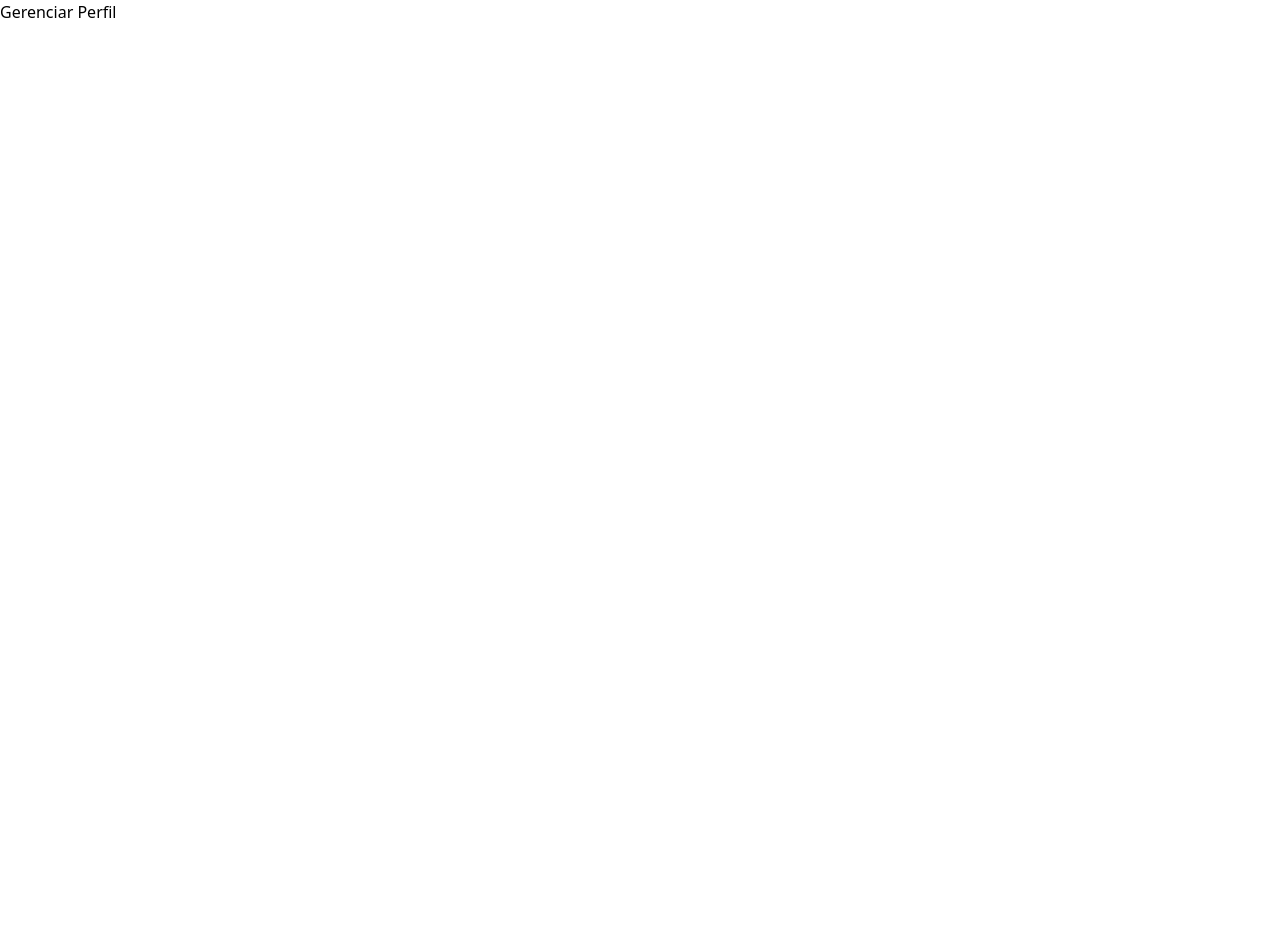
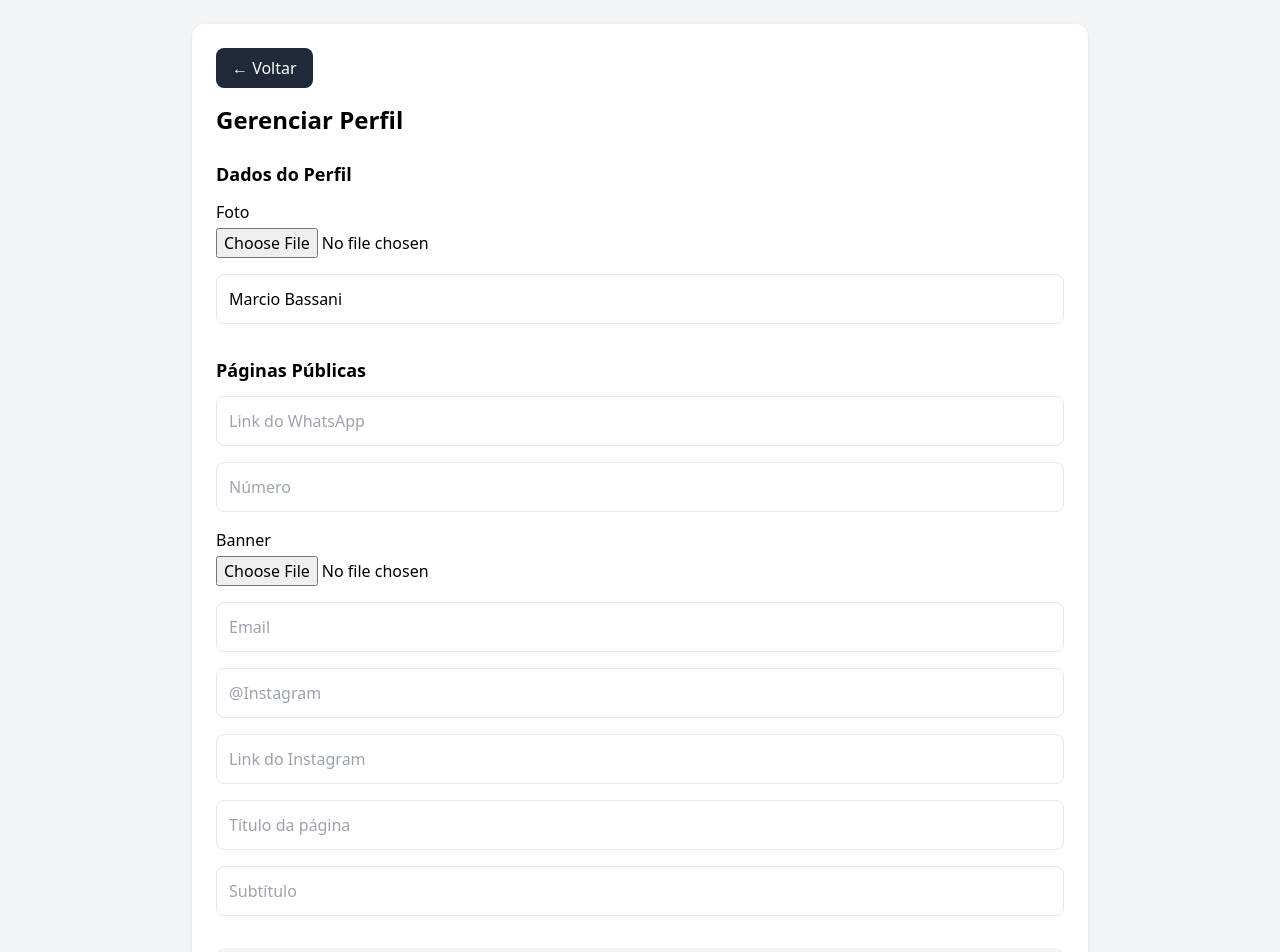
Before and after one commit to Rh4yanna/marcenaria, a React (Vite) app: page /gerenciarPerfil in a window 1280 px wide. Shown: the top 952 px of the page. Before the commit the page ends 800 px from the top, so only its background shows below. Built offline with nearby package versions, Linux system fonts and the light colour scheme; sample sign-in values are in the browser's storage.

Commit message:
pagina de gerencia perfil

```diff
--- a/src/pages/gerenciarPerfil.jsx
+++ b/src/pages/gerenciarPerfil.jsx
@@ -1,5 +1,233 @@
+import { useState } from "react";
+import { useNavigate } from "react-router-dom";
+
 function GerenciarPerfil() {
-  return <div>Gerenciar Perfil</div>;
+  const navigate = useNavigate();
+
+  // ===== DADOS =====
+  const [perfil, setPerfil] = useState({
+    nome: "Marcio Bassani",
+    foto: "",
+    previewFoto: "",
+  });
+
+  const [publico, setPublico] = useState({
+    whatsapp: "",
+    telefone: "",
+    banner: "",
+    previewBanner: "",
+    email: "",
+    instagram: "",
+    instagramLink: "",
+    titulo: "",
+    subtitulo: "",
+  });
+
+  const linkPublico = "https://seusite.com/bassani"; // editar depois que tiver o link real
+
+  // ===== HANDLERS =====
+  const handlePerfil = (e) => {
+    const { name, value } = e.target;
+    setPerfil({ ...perfil, [name]: value });
+  };
+
+  const handlePublico = (e) => {
+    const { name, value } = e.target;
+    setPublico({ ...publico, [name]: value });
+  };
+
+  const handleFoto = (e) => {
+    const file = e.target.files[0];
+    if (!file) return;
+
+    setPerfil({
+      ...perfil,
+      foto: file,
+      previewFoto: URL.createObjectURL(file),
+    });
+  };
+
+  const handleBanner = (e) => {
+    const file = e.target.files[0];
+    if (!file) return;
+
+    setPublico({
+      ...publico,
+      banner: file,
+      previewBanner: URL.createObjectURL(file),
+    });
+  };
+
+  const copiarLink = () => {
+    navigator.clipboard.writeText(linkPublico);
+    alert("Link copiado!");
+  };
+
+  const salvar = () => {
+    console.log("Perfil:", perfil);
+    console.log("Publico:", publico);
+
+    alert("Dados salvos (depois conectamos com API)");
+  };
+
+  return (
+    <div className="min-h-screen bg-gray-100 p-6">
+      <div className="max-w-4xl mx-auto bg-white p-6 rounded-xl shadow">
+
+        {/* VOLTAR */}
+        <button
+          onClick={() => navigate("/home")}
+          className="mb-4 bg-gray-800 text-white px-4 py-2 rounded-lg"
+        >
+          ← Voltar
+        </button>
+
+        <h2 className="text-2xl font-bold mb-6">
+          Gerenciar Perfil
+        </h2>
+
+        {/* ===== PERFIL ===== */}
+        <h3 className="text-lg font-semibold mb-3">
+          Dados do Perfil
+        </h3>
+
+        <div className="flex flex-col gap-4 mb-8">
+
+          {/* FOTO */}
+          <div>
+            <label className="block mb-1">Foto</label>
+
+            {perfil.previewFoto && (
+              <img
+                src={perfil.previewFoto}
+                alt="preview"
+                className="w-20 h-20 rounded-full object-cover mb-2"
+              />
+            )}
+
+            <input type="file" onChange={handleFoto} />
+          </div>
+
+          {/* NOME */}
+          <input
+            type="text"
+            name="nome"
+            value={perfil.nome}
+            onChange={handlePerfil}
+            placeholder="Nome"
+            className="p-3 border rounded-lg"
+          />
+        </div>
+
+        {/* ===== PÁGINA PÚBLICA ===== */}
+        <h3 className="text-lg font-semibold mb-3">
+          Páginas Públicas
+        </h3>
+
+        <div className="flex flex-col gap-4 mb-8">
+
+          <input
+            type="text"
+            name="whatsapp"
+            value={publico.whatsapp}
+            onChange={handlePublico}
+            placeholder="Link do WhatsApp"
+            className="p-3 border rounded-lg"
+          />
+
+          <input
+            type="text"
+            name="telefone"
+            value={publico.telefone}
+            onChange={handlePublico}
+            placeholder="Número"
+            className="p-3 border rounded-lg"
+          />
+
+          {/* BANNER */}
+          <div>
+            <label className="block mb-1">Banner</label>
+
+            {publico.previewBanner && (
+              <img
+                src={publico.previewBanner}
+                alt="banner"
+                className="w-full h-32 object-cover rounded-lg mb-2"
+              />
+            )}
+
+            <input type="file" onChange={handleBanner} />
+          </div>
+
+          <input
+            type="email"
+            name="email"
+            value={publico.email}
+            onChange={handlePublico}
+            placeholder="Email"
+            className="p-3 border rounded-lg"
+          />
+
+          <input
+            type="text"
+            name="instagram"
+            value={publico.instagram}
+            onChange={handlePublico}
+            placeholder="@Instagram"
+            className="p-3 border rounded-lg"
+          />
+
+          <input
+            type="text"
+            name="instagramLink"
+            value={publico.instagramLink}
+            onChange={handlePublico}
+            placeholder="Link do Instagram"
+            className="p-3 border rounded-lg"
+          />
+
+          <input
+            type="text"
+            name="titulo"
+            value={publico.titulo}
+            onChange={handlePublico}
+            placeholder="Título da página"
+            className="p-3 border rounded-lg"
+          />
+
+          <input
+            type="text"
+            name="subtitulo"
+            value={publico.subtitulo}
+            onChange={handlePublico}
+            placeholder="Subtítulo"
+            className="p-3 border rounded-lg"
+          />
+        </div>
+
+        {/* ===== LINK PÚBLICO ===== */}
+        <div className="bg-gray-100 p-4 rounded-lg flex justify-between items-center mb-6">
+          <span className="text-sm">{linkPublico}</span>
+
+          <button
+            onClick={copiarLink}
+            className="bg-blue-500 text-white px-3 py-1 rounded-lg"
+          >
+            Copiar
+          </button>
+        </div>
+
+        {/* SALVAR */}
+        <button
+          onClick={salvar}
+          className="w-full bg-orange-600 text-white py-3 rounded-lg"
+        >
+          Salvar alterações
+        </button>
+
+      </div>
+    </div>
+  );
 }
 
 export default GerenciarPerfil;
```
